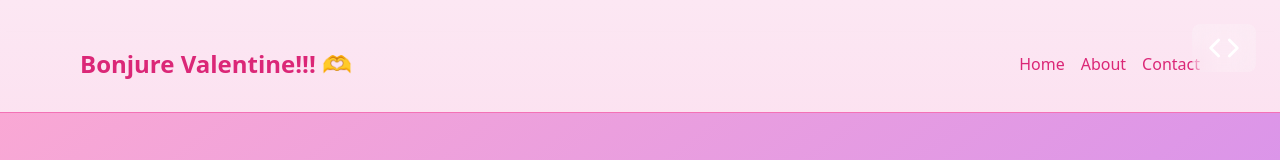
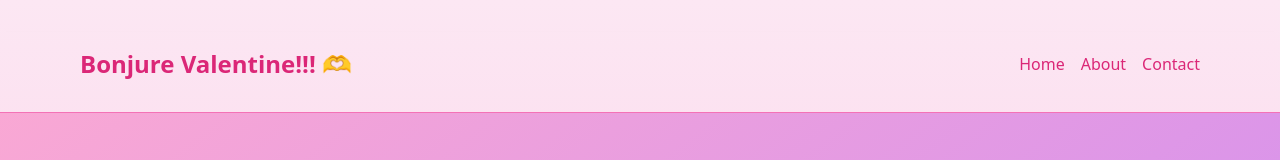
Before and after one commit to pratyushsingha/fall_in_lobh, a Next.js app: page /contact in a window 1280 px wide. Shown: the top 160 px of the page. Built offline with nearby package versions, Linux system fonts and the light colour scheme.

Commit message:
refactor: Remove Logo component from ContactsPage and adjust layout height

```diff
--- a/src/app/contact/page.tsx
+++ b/src/app/contact/page.tsx
@@ -3,22 +3,12 @@
 import { motion } from "framer-motion";
 import { Code } from "lucide-react";
 
-const Logo = () => (
-  <motion.div initial={{ opacity: 0, y: -20 }} animate={{ opacity: 1, y: 0 }} className="fixed top-6 right-6 z-50">
-    <motion.div
-      whileHover={{ scale: 1.1 }}
-      whileTap={{ scale: 0.95 }}
-      className="flex items-center gap-2 bg-white/20 backdrop-blur-md px-4 py-2 rounded-lg"
-    >
-      <Code className="w-8 h-8 text-white" />
-    </motion.div>
-  </motion.div>
-);
+
 
 export default function ContactsPage() {
   return (
-    <div className="min-h-[100dvh] bg-gradient-to-br from-pink-300 to-purple-400 p-6 md:p-8">
-      <Logo />
+    <div className="min-h-[90dvh] bg-gradient-to-br from-pink-300 to-purple-400 p-6 md:p-8">
+
 
       <div className="max-w-7xl mx-auto pt-24 grid md:grid-cols-2 gap-16 items-start">
         {/* Left Column */}
```
